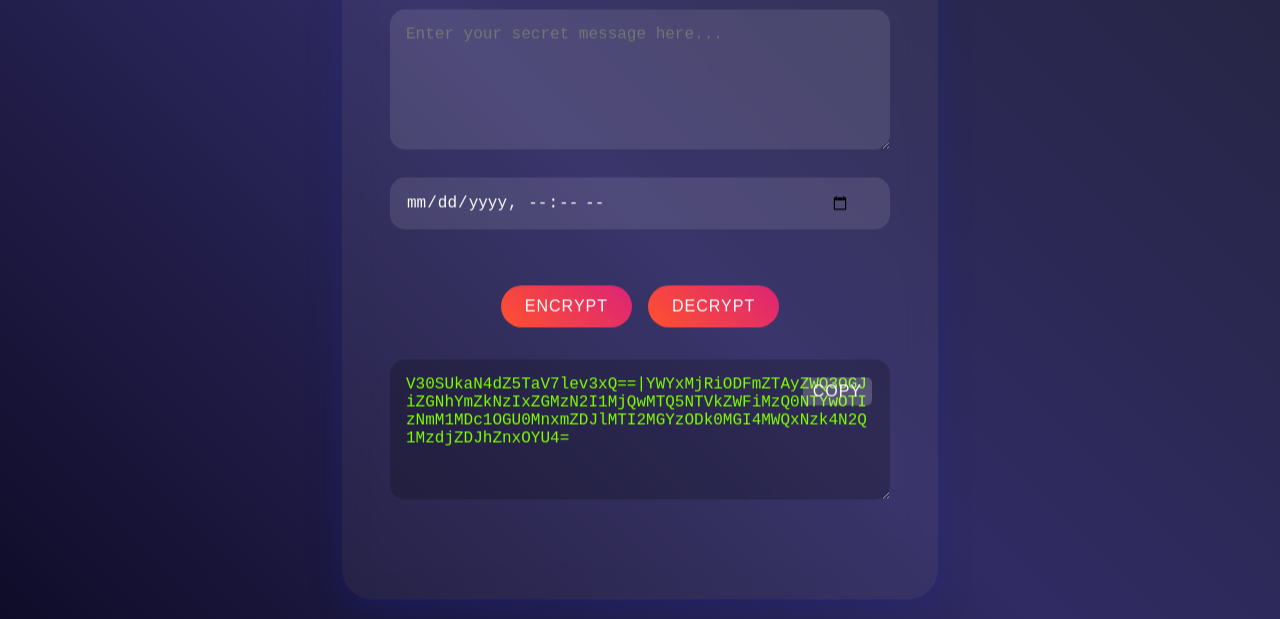
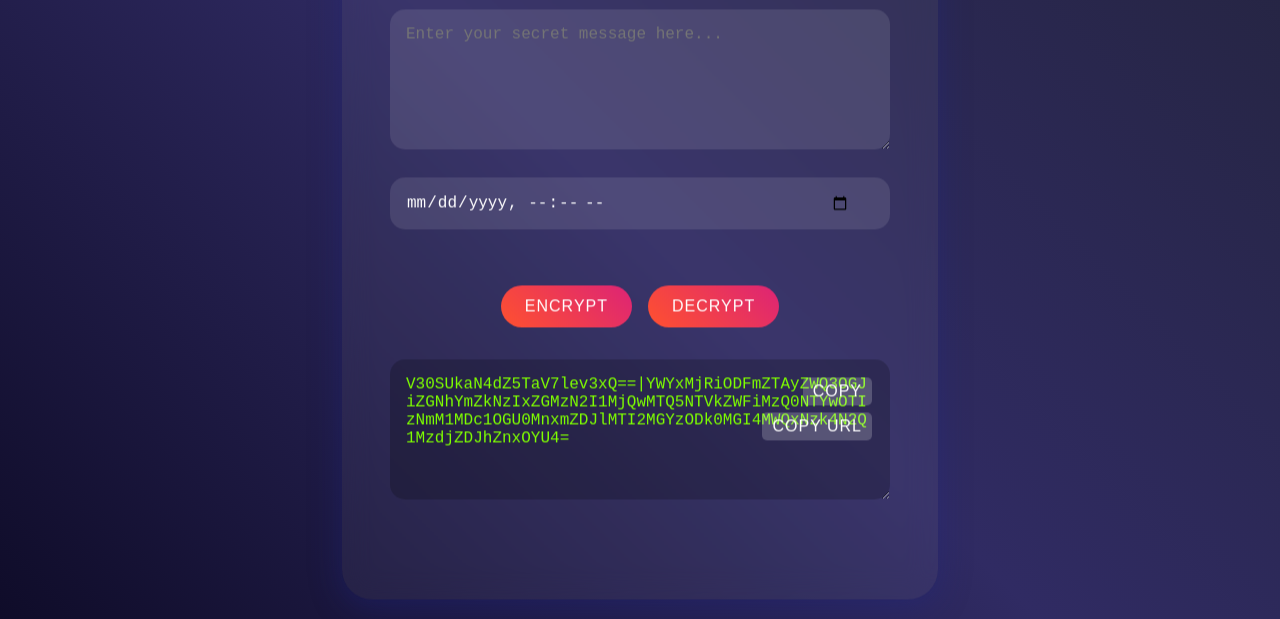
Before and after one commit to EsmailELBoBDev2/TimeLockedEncryption, a plain HTML site: page index.html in a window 1280 px wide. Both pictures are taken after a click on the button "ENCRYPT". Shown: the part 181-800 px from the top of the page. Drawn offline with nearby package versions, Linux system fonts and the light colour scheme; no server answers.

Commit message:
Update index.html

```diff
--- a/index.html
+++ b/index.html
@@ -115,6 +115,21 @@
         .copy-btn:hover {
             background: rgba(255, 255, 255, 0.3);
         }
+        .copy-url-btn {
+            position: absolute;
+            right: 10px;
+            top: 45px;
+            background: rgba(255, 255, 255, 0.2);
+            border: none;
+            border-radius: 5px;
+            padding: 5px 10px;
+            cursor: pointer;
+            transition: all 0.3s ease;
+            display: none;
+        }
+        .copy-url-btn:hover {
+            background: rgba(255, 255, 255, 0.3);
+        }
     </style>
 </head>
 <body>
@@ -131,11 +146,22 @@
         <div class="output-container">
             <textarea id="output" rows="6" readonly placeholder="Encrypted/Decrypted message will appear here"></textarea>
             <button class="copy-btn" onclick="copyOutput()">Copy</button>
+            <button class="copy-url-btn" onclick="copyURL()">Copy URL</button>
         </div>
     </div>
 
     <script src="https://cdnjs.cloudflare.com/ajax/libs/crypto-js/4.1.1/crypto-js.min.js"></script>
     <script>
+        // Check for query parameter on page load
+        window.onload = function() {
+            const urlParams = new URLSearchParams(window.location.search);
+            const encryptedData = urlParams.get('data');
+            if (encryptedData) {
+                document.getElementById('input').value = decodeURIComponent(encryptedData);
+                decrypt();
+            }
+        }
+
         async function getCurrentTime() {
             try {
                 const response = await fetch('https://worldtimeapi.org/api/ip');
@@ -164,6 +190,9 @@
             const combinedKey = key.toString() + '|' + iv.toString() + '|' + unlockTime;
 
             document.getElementById('output').value = encrypted.toString() + '|' + btoa(combinedKey);
+
+            // Show the Copy URL button only in encrypt mode
+            document.querySelector('.copy-url-btn').style.display = 'block';
         }
 
         async function decrypt() {
@@ -184,6 +213,9 @@
             });
 
             document.getElementById('output').value = decrypted.toString(CryptoJS.enc.Utf8);
+
+            // Hide the Copy URL button in decrypt mode
+            document.querySelector('.copy-url-btn').style.display = 'none';
         }
 
         function copyOutput() {
@@ -192,6 +224,25 @@
             document.execCommand('copy');
             alert('Copied to clipboard!');
         }
+
+        function copyURL() {
+            const output = document.getElementById('output').value;
+            const url = `${window.location.origin}${window.location.pathname}?data=${encodeURIComponent(output)}`;
+            navigator.clipboard.writeText(url).then(() => {
+                alert('URL copied to clipboard!');
+            });
+        }
+
+        // Command-line usage comments
+        /*
+        To encrypt using curl:
+        curl -X POST -H "Content-Type: application/json" -d '{"text":"Your secret message","unlockTime":"2023-06-01T12:00:00"}' http://your-domain.com/encrypt
+
+        To decrypt using curl:
+        curl -X POST -H "Content-Type: application/json" -d '{"encryptedData":"encrypted_data_here"}' http://your-domain.com/decrypt
+
+        Note: You'll need to implement server-side endpoints for /encrypt and /decrypt to use these curl commands.
+        */
     </script>
 </body>
 </html>
```
